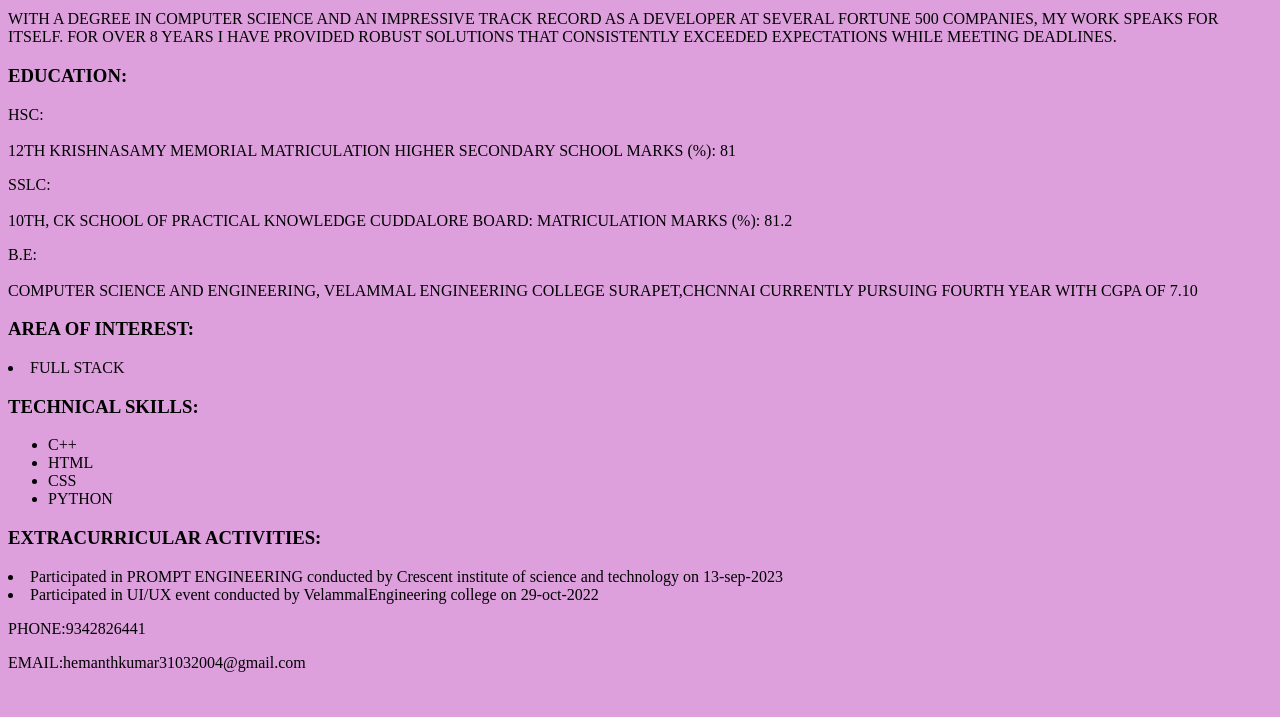
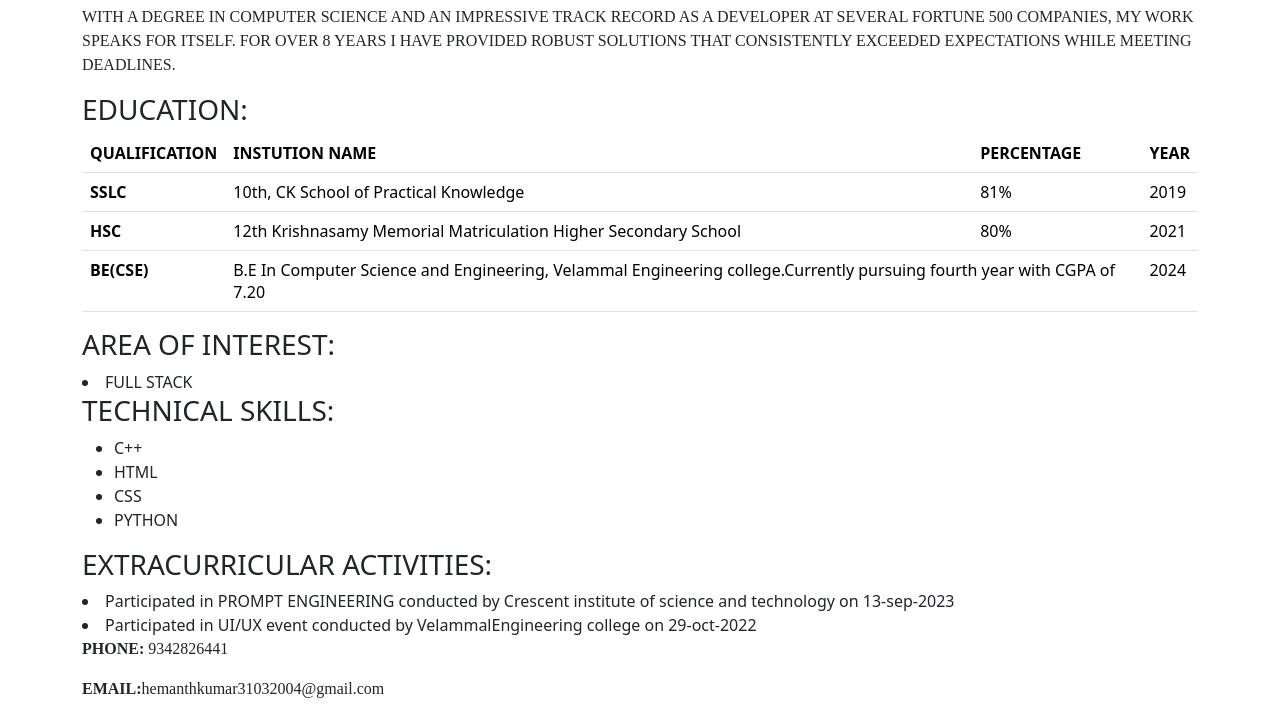
Before and after one commit to Hemanthkumar3103/portfolio, a plain HTML site: page index.html in a window 1280 px wide. Shown: the part 120-837 px from the top of the page. Before the commit the page ends 808 px from the top, so only its background shows below. Drawn offline with nearby package versions, Linux system fonts and the light colour scheme.

Commit message:
index.html

```diff
--- a/index.html
+++ b/index.html
@@ -1,41 +1,58 @@
 <HTML>
     <HEAD>
         <LINK REL="STYLESHEET" HREF="index.css">
+            <link href="https://cdn.jsdelivr.net/npm/bootstrap@5.3.2/dist/css/bootstrap.min.css" rel="stylesheet" integrity="sha384-T3c6CoIi6uLrA9TneNEoa7RxnatzjcDSCmG1MXxSR1GAsXEV/Dwwykc2MPK8M2HN" crossorigin="anonymous">
+            <script src="https://cdn.jsdelivr.net/npm/bootstrap@5.3.2/dist/js/bootstrap.bundle.min.js" integrity="sha384-C6RzsynM9kWDrMNeT87bh95OGNyZPhcTNXj1NW7RuBCsyN/o0jlpcV8Qyq46cDfL" crossorigin="anonymous"></script>
     </HEAD>
     <header><h3>HEMANTH KUMAR.M</h3>
         <BODY>
             <H3>FULL STACK DEVELOPER</H3></BODY></header>
-            <div class="A">
+            <div class="container -sm">
             <H3> ABOUT ME:</H3>
             <P>WITH A DEGREE IN COMPUTER SCIENCE AND AN IMPRESSIVE TRACK RECORD AS A DEVELOPER AT SEVERAL FORTUNE 500 COMPANIES, MY WORK SPEAKS FOR ITSELF. FOR OVER 8 YEARS I HAVE PROVIDED ROBUST SOLUTIONS THAT CONSISTENTLY EXCEEDED EXPECTATIONS WHILE MEETING DEADLINES.</P>
             </div>
-            <div class="E">
+            <div class="container -sm">
             <H3>EDUCATION:</H3>
-            <P>HSC:<BR> <br>
-            12TH KRISHNASAMY MEMORIAL MATRICULATION HIGHER SECONDARY
-            SCHOOL MARKS (%): 81
-            </P>
+            <table class="table">
+                <thead>
+                  <tr>
+                    <th scope="col">QUALIFICATION</th>
+                    <th scope="col">INSTUTION NAME</th>
+                    <th scope="col">PERCENTAGE</th>
+                    <th scope="col">YEAR</th>
+                  </tr>
+                </thead>
+                <tbody>
+                  <tr>
+                    <th scope="row">SSLC</th>
+                    <td>10th, CK School of Practical Knowledge</td>
+                    <td>81%</td>
+                    <td>2019</td>
+                  </tr>
+                  <tr>
+                    <th scope="row">HSC</th>
+                    <td>12th Krishnasamy Memorial Matriculation Higher Secondary
+                        School</td>
+                    <td>80%</td>
+                    <td>2021</td>
+                  </tr>
+                  <tr>
+                    <th scope="row">BE(CSE)</th>
+                    <td colspan="2">B.E In Computer Science and Engineering, Velammal
+                        Engineering college.Currently pursuing fourth year with CGPA of 7.20</td>
+                    <td>2024</td>
+                  </tr>
+                </tbody>
+              </table>
+            </div>
 
-            <P>SSLC:<BR> <br>
-                10TH, CK SCHOOL OF PRACTICAL KNOWLEDGE CUDDALORE
-BOARD: MATRICULATION
-MARKS (%): 81.2
-            </P>
-
-            <P>
-                B.E:<br> <BR> COMPUTER SCIENCE AND ENGINEERING, VELAMMAL
-                    ENGINEERING COLLEGE
-                     SURAPET,CHCNNAI
-                     CURRENTLY PURSUING FOURTH YEAR WITH CGPA OF 7.10
-            </P>
-            </div>
-            <DIV CLSS="AI">
+                <DIV CLASS="container -sm">
             <H3>AREA OF INTEREST:</H3>
             <LI>FULL STACK</LI>
             </DIV>
 
 
-            <DIV CLASS="TS">
+            <DIV CLASS="container -sm">
             <H3>TECHNICAL SKILLS:</H3>
             <UL>
                 <LI>C++</LI>
@@ -44,7 +61,7 @@ MARKS (%): 81.2
                 <LI>PYTHON</LI>
                 </UL>
                 </DIV>
-                <DIV CLASS="EC">
+                <DIV CLASS="container -sm">
                     <H3>EXTRACURRICULAR
                         ACTIVITIES:</H3>
                         <LI>Participated in PROMPT ENGINEERING conducted by
@@ -52,12 +69,15 @@ MARKS (%): 81.2
                             13-sep-2023</LI>
                             <LI>Participated in UI/UX event conducted by VelammalEngineering
                                 college on 29-oct-2022</LI>
-
-                </DIV>
+                   </DIV>
 
 
-                <P>PHONE:9342826441 </P>
-                <p>EMAIL:hemanthkumar31032004@gmail.com</p>
+                <div class="container-sm">
+               <p><b>PHONE:</b>
+                9342826441 </P>
+                <p><b>EMAIL:</b>hemanthkumar31032004@gmail.com</p>
+                </div>
+
 
 
             </BODY>
```
